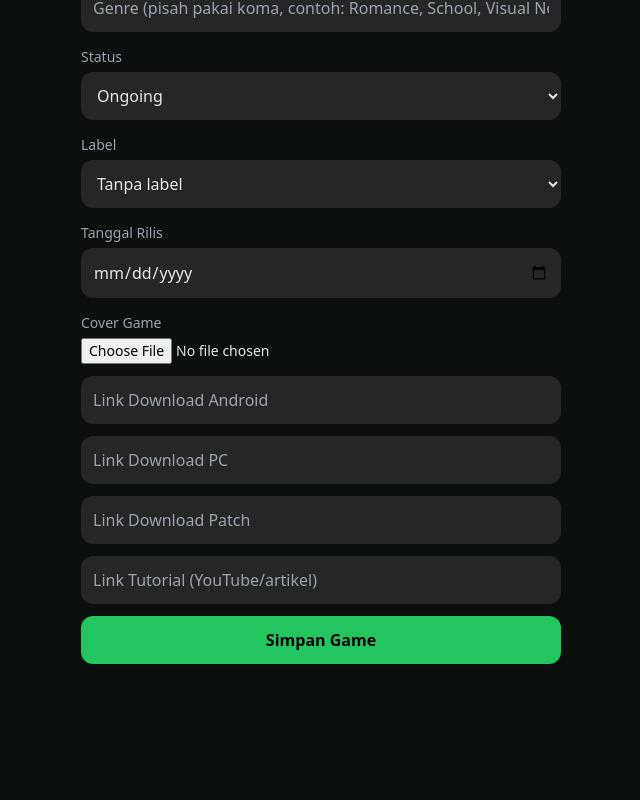
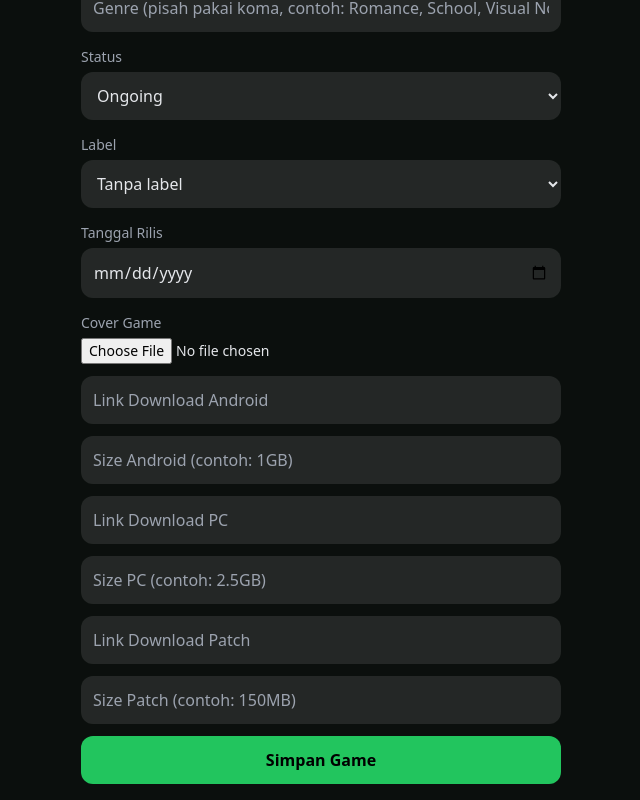
Before and after one commit to villordx990-design/gamemykisah, a Next.js app: page /admin/game/new in a window 1280 px wide. Shown: the part 458-1258 px from the top of the page, without its empty margins (319-959 px from the left). Before the commit the page ends 1138 px from the top, so only its background shows below. Built offline with nearby package versions, Linux system fonts and the light colour scheme; no server answers.

Commit message:
Upload via up2git

```diff
--- a/app/admin/game/new/page.js
+++ b/app/admin/game/new/page.js
@@ -25,9 +25,11 @@ export default function NewGame() {
     label: '-',
     release_date: '',
     android_url: '',
+    android_size: '',
     pc_url: '',
+    pc_size: '',
     patch_url: '',
-    tutorial_url: '',
+    patch_size: '',
   });
   const [coverFile, setCoverFile] = useState(null);
   const [saving, setSaving] = useState(false);
@@ -89,9 +91,11 @@ export default function NewGame() {
         <input type="file" accept="image/*" onChange={(e) => setCoverFile(e.target.files[0])} className="block mt-1 text-sm" />
       </div>
       <input placeholder="Link Download Android" value={form.android_url} onChange={(e) => setForm({ ...form, android_url: e.target.value })} className="w-full bg-white/10 p-3 rounded-xl" />
+      <input placeholder="Size Android (contoh: 1GB)" value={form.android_size} onChange={(e) => setForm({ ...form, android_size: e.target.value })} className="w-full bg-white/10 p-3 rounded-xl" />
       <input placeholder="Link Download PC" value={form.pc_url} onChange={(e) => setForm({ ...form, pc_url: e.target.value })} className="w-full bg-white/10 p-3 rounded-xl" />
+      <input placeholder="Size PC (contoh: 2.5GB)" value={form.pc_size} onChange={(e) => setForm({ ...form, pc_size: e.target.value })} className="w-full bg-white/10 p-3 rounded-xl" />
       <input placeholder="Link Download Patch" value={form.patch_url} onChange={(e) => setForm({ ...form, patch_url: e.target.value })} className="w-full bg-white/10 p-3 rounded-xl" />
-      <input placeholder="Link Tutorial (YouTube/artikel)" value={form.tutorial_url} onChange={(e) => setForm({ ...form, tutorial_url: e.target.value })} className="w-full bg-white/10 p-3 rounded-xl" />
+      <input placeholder="Size Patch (contoh: 150MB)" value={form.patch_size} onChange={(e) => setForm({ ...form, patch_size: e.target.value })} className="w-full bg-white/10 p-3 rounded-xl" />
       <button disabled={saving} className="w-full bg-brand text-black font-semibold py-3 rounded-xl">
         {saving ? 'Menyimpan...' : 'Simpan Game'}
       </button>
```
